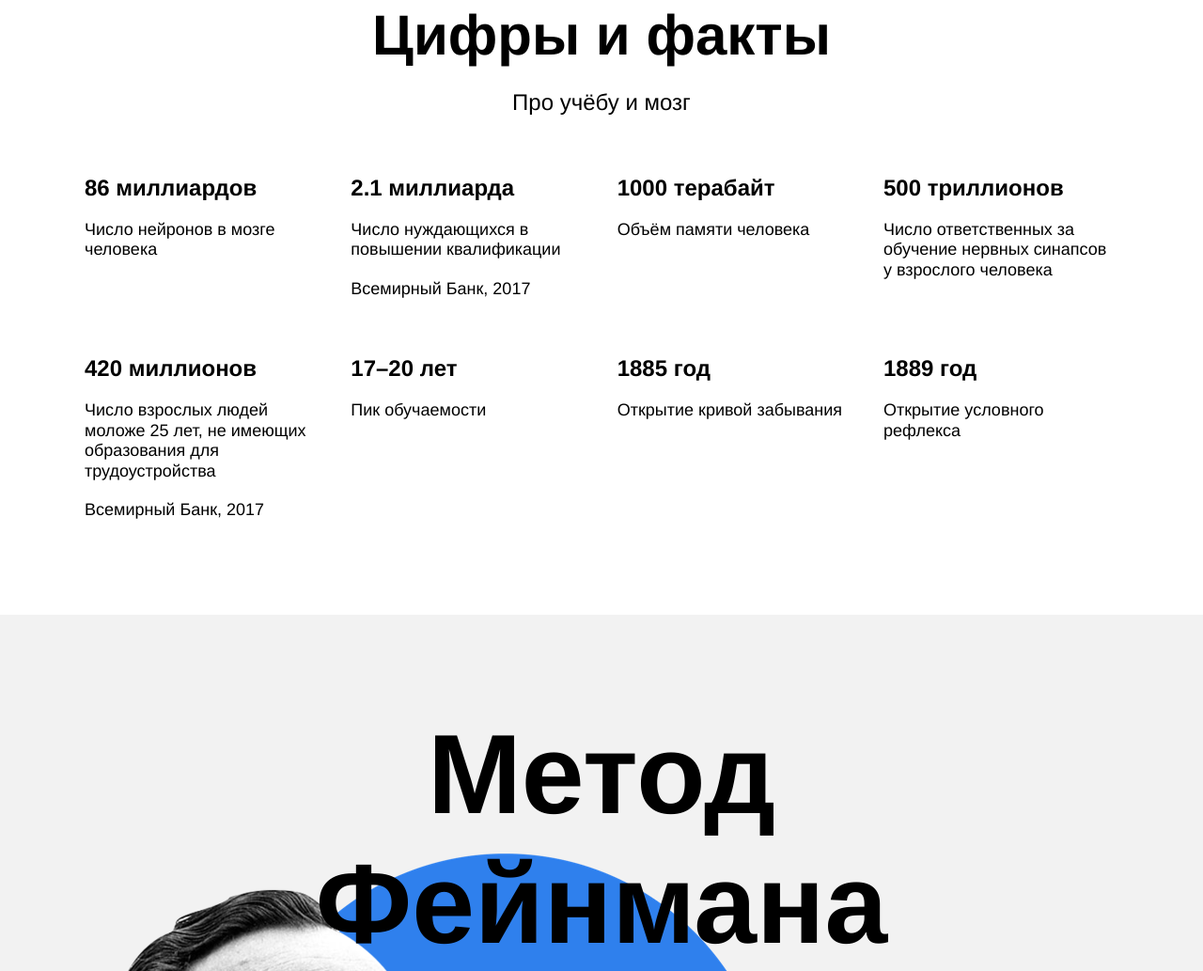
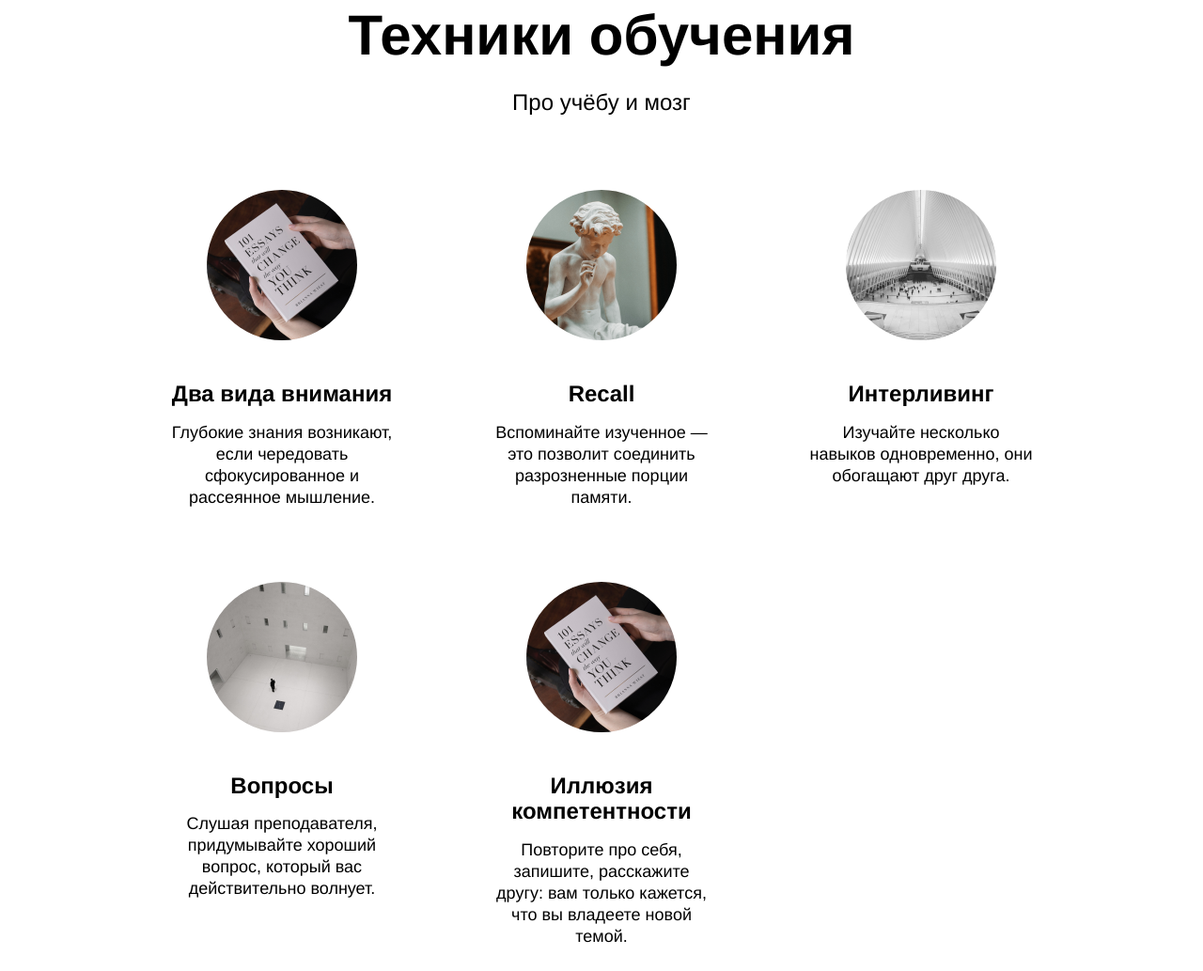
Before and after one commit to zilov/how-to-learn, a plain HTML site: page index.html in a window 1280 px wide. Shown: the part 1353-2386 px from the top of the page at 94% size. Drawn offline with Linux system fonts and the light colour scheme.

Commit message:
add techniques section and new images

```diff
--- /dev/null
+++ b/blocks/cards/__description/cards__description.css
@@ -0,0 +1,8 @@
+.cards__description {
+    margin-top: 16px;
+    padding: 0;
+    line-height: 23px;
+    font-size: 18px;
+    font-weight: normal;
+    text-align: center;
+}
--- /dev/null
+++ b/blocks/cards/__image/cards__image.css
@@ -0,0 +1,6 @@
+.cards__image {
+    margin: 60px 40px 43px;
+    max-width: 160px;
+    max-height: 160px;
+    border-radius: 160px;
+}
--- /dev/null
+++ b/blocks/cards/__item/cards__item.css
@@ -0,0 +1,12 @@
+.cards__item {
+    padding: 0;
+    display: flex;
+    flex-direction: column;
+    align-items: center;
+    max-width: 240px;
+    margin-right: 100px;
+}
+
+.cards__item:nth-child(3n+3){
+    margin-right: 0;
+}
--- /dev/null
+++ b/blocks/cards/__title/cards__title.css
@@ -0,0 +1,8 @@
+.cards__title {
+    margin: 0;
+    padding: 0;
+    line-height: 1.15;
+    font-size: 24px;
+    font-weight: bold;
+    text-align: center;
+}
--- /dev/null
+++ b/blocks/cards/cards.css
@@ -0,0 +1,7 @@
+.cards {
+    display: flex;
+    flex-direction: row;
+    width: 920px;
+    flex-wrap: wrap;
+    padding: 0;
+}
--- /dev/null
+++ b/blocks/techniques/techniques.css
@@ -0,0 +1,8 @@
+.techniques  {
+    display: flex;
+    width: 80%;
+    margin: 0 auto 100px;
+    padding: 0;
+    flex-direction: column;
+    align-items: center;
+  }
--- a/index.html
+++ b/index.html
@@ -53,7 +53,9 @@
           </article>
         </section>
 
-        <section class="digits">
+
+        <!-- old digits section -->
+        <!-- <section class="digits">
           <h2 class="section-title">Цифры и факты</h2>
           <h3 class="section-subtitle">Про учёбу и мозг</h3>
           <ul class="table">
@@ -100,7 +102,40 @@
               <p class="table__text">Открытие условного рефлекса</p>
             </li>
           </ul>
+        </section> -->
+
+        <section class="techniques">
+          <h2 class="section-title">Техники обучения</h2>
+          <h3 class="section-subtitle">Про учёбу и мозг</h3>
+          <ul class="cards">
+            <li class="cards__item">
+              <img src="/images/cards-attention.png" alt="Здесь была внимательная картинка" class="cards__image">
+              <h4 class="cards__title">Два вида внимания</h4>
+              <p class="cards__description">Глубокие знания возникают, если чередовать сфокусированное и рассеянное мышление.</p>
+            </li>
+            <li class="cards__item">
+              <img src="/images/cards-recall.png" alt="Здесь была вспоминательная картинка" class="cards__image">
+              <h4 class="cards__title">Recall</h4>
+              <p class="cards__description">Вспоминайте изученное — это позволит соединить разрозненные порции памяти.</p>
+            </li>
+            <li class="cards__item">
+              <img src="/images/cards-interliving.png" alt="Здесь была многозадачная картинка" class="cards__image">
+              <h4 class="cards__title">Интерливинг</h4>
+              <p class="cards__description">Изучайте несколько навыков одновременно, они обогащают друг друга.</p>
+            </li>
+            <li class="cards__item">
+              <img src="/images/cards-question.png" alt="Здесь была любознательная картинка" class="cards__image">
+              <h4 class="cards__title">Вопросы</h4>
+              <p class="cards__description">Слушая преподавателя, придумывайте хороший вопрос, который вас действительно волнует.</p>
+            </li>
+            <li class="cards__item">
+              <img src="/images/cards-attention.png" alt="Здесь была некомпетентная картинка" class="cards__image">
+              <h4 class="cards__title">Иллюзия компетентности</h4>
+              <p class="cards__description">Повторите про себя, запишите, расскажите другу: вам только кажется, что вы владеете новой темой.</p>
+            </li>
+          </ul>
         </section>
+
 
         <section class="feynman">
           <img
--- a/styles/style.css
+++ b/styles/style.css
@@ -50,9 +50,14 @@
 @import url(/blocks/two-columns/__paragraph/two-columns__paragraph.css);
 @import url(/blocks/two-columns/__span-accent/two-columns__span-accent.css);
 
-/* section digits styles */
+/* section techniques styles */
 
-@import url(/blocks/digits/digits.css);
+@import url(/blocks/techniques/techniques.css);
+@import url(/blocks/cards/cards.css);
+@import url(/blocks/cards/__item/cards__item.css);
+@import url(/blocks/cards/__image/cards__image.css);
+@import url(/blocks/cards/__title/cards__title.css);
+@import url(/blocks/cards/__description/cards__description.css);
 
 /* section Feynman styles */
 
```
Also changed, not shown: images/cards-attention.png (added), images/cards-competence.png (added), images/cards-interliving.png (added), images/cards-question.png (added), images/cards-recall.png (added), images/khan-book.jpg (added), images/logo/resources-arzamas.svg (added), images/logo/resources-n1.svg (added), images/logo/resources-polka.svg (added), images/logo/resources-strelka.svg (added), 2 other files.
